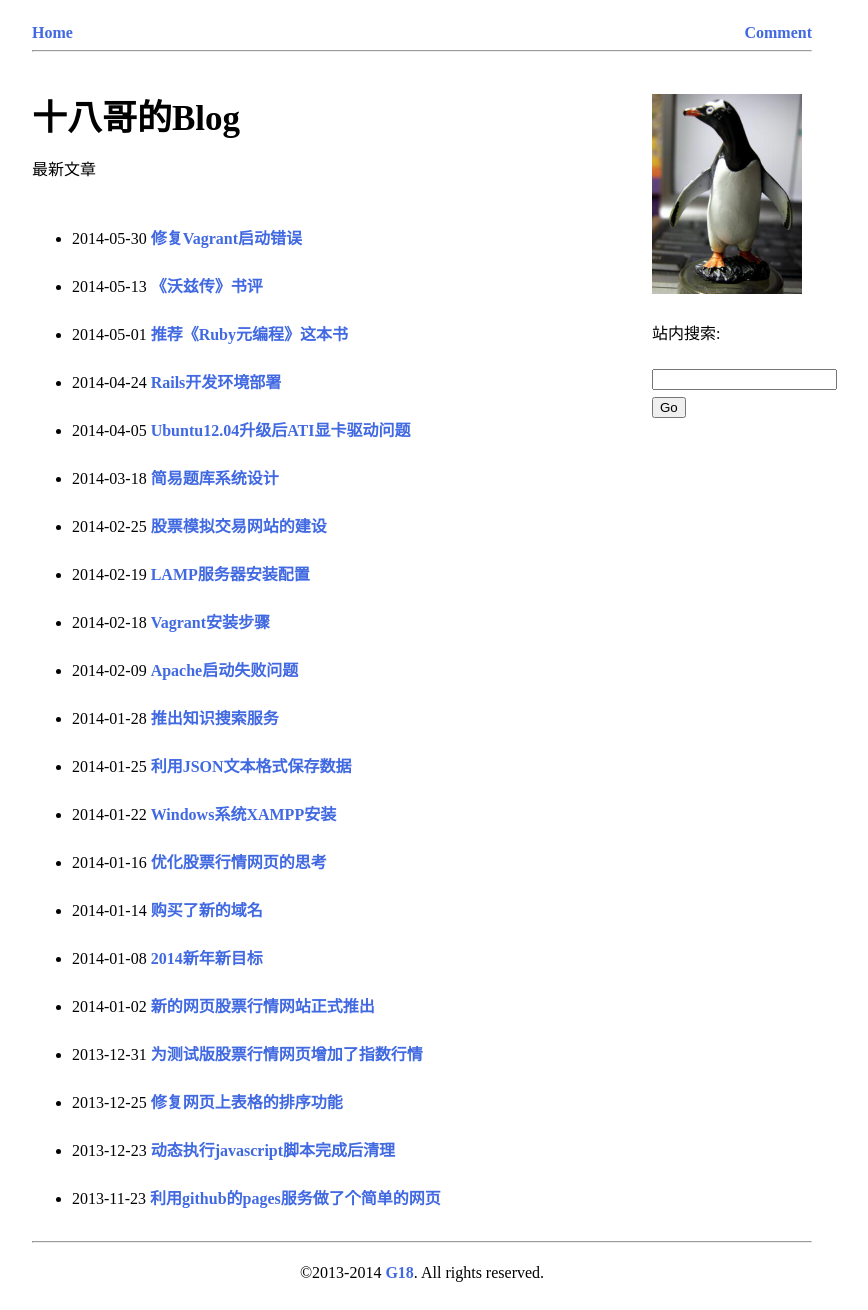
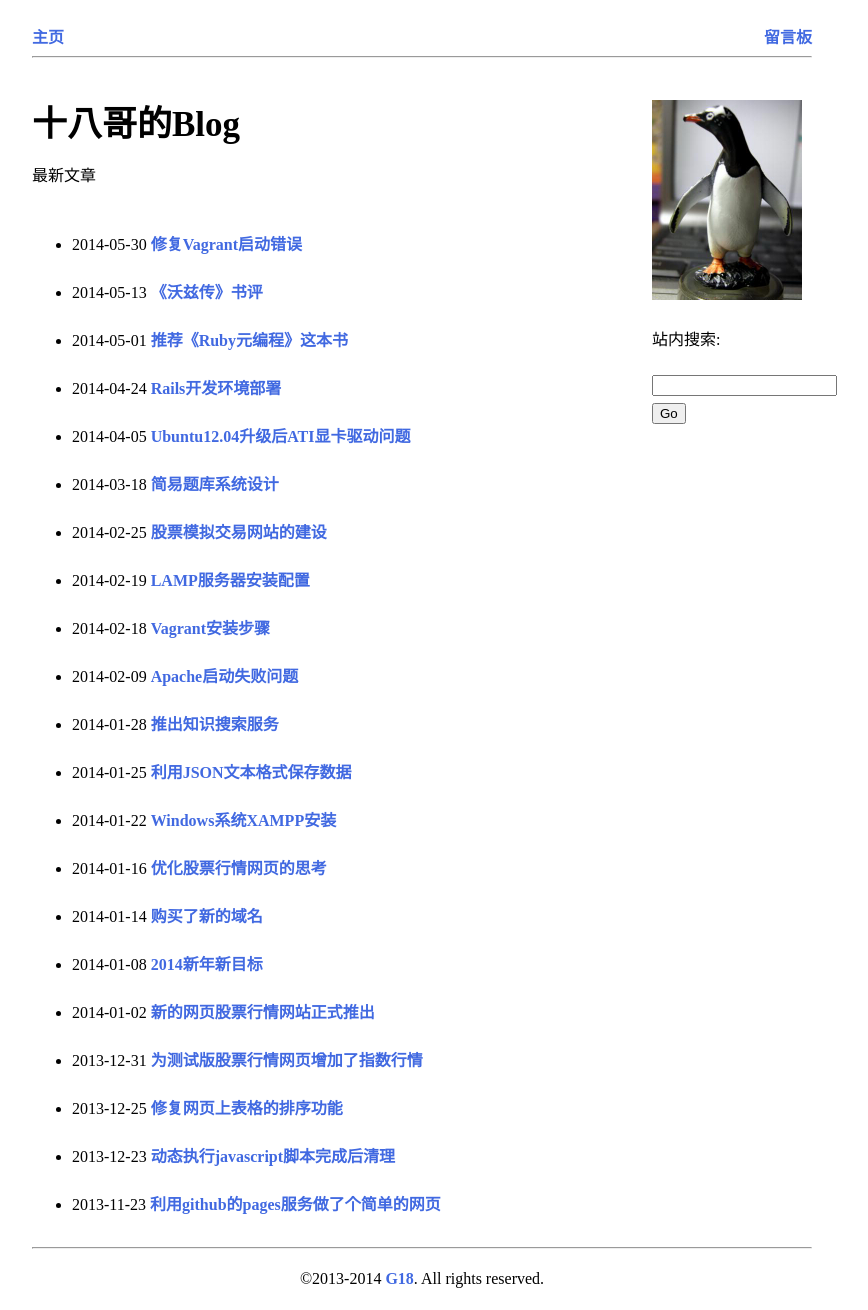
Before and after one commit to cforth/blog, a Jekyll site: the page built from index.html, in a window 1280 px wide. Shown: the whole page, without its empty margins (218-1086 px from the left). Built offline with Jekyll 4.4.1, drawn with Linux system fonts in a browser that asks for light colours; Markdown is read by kramdown in place of the engine named in the settings.

Commit message:
修改为中文链接名

```diff
--- a/_layouts/comment.html
+++ b/_layouts/comment.html
@@ -9,8 +9,8 @@
 
 <body>
   <div id="main">
-    <a href="http://cforth.github.io/blog/">Home</a>
-    <a href="http://cforth.github.io/blog/comments.html" style="float: right;">Comment</a>
+    <a href="{{ site.baseurl}}">主页</a>
+    <a href="{{ site.baseurl}}/comments.html" style="float: right;">留言板</a>
     <hr />
       {{ content }}
     <p>请畅所欲言吧!</p>
--- a/_layouts/default.html
+++ b/_layouts/default.html
@@ -9,8 +9,8 @@
 
 <body>
   <div id="main">
-    <a href="http://cforth.github.io/blog/">Home</a>
-    <a href="http://cforth.github.io/blog/comments.html" style="float: right;">Comment</a>
+    <a href="{{ site.baseurl}}">主页</a>
+    <a href="{{ site.baseurl}}/comments.html" style="float: right;">留言板</a>
     <hr />
     <div id="text">
       {{ content }}
--- a/_layouts/main.html
+++ b/_layouts/main.html
@@ -9,8 +9,8 @@
 
 <body>
   <div id="main">
-    <a href="http://cforth.github.io/blog/">Home</a>
-    <a href="http://cforth.github.io/blog/comments.html" style="float: right;">Comment</a>
+    <a href="{{ site.baseurl}}">主页</a>
+    <a href="{{ site.baseurl}}/comments.html" style="float: right;">留言板</a>
     <hr />
     <div id="content">
       {{ content }}
```
